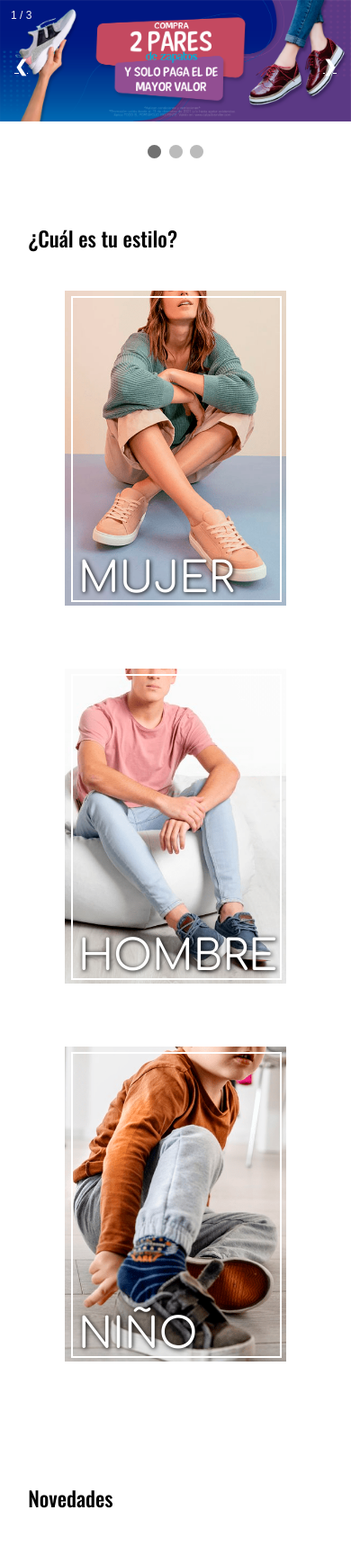
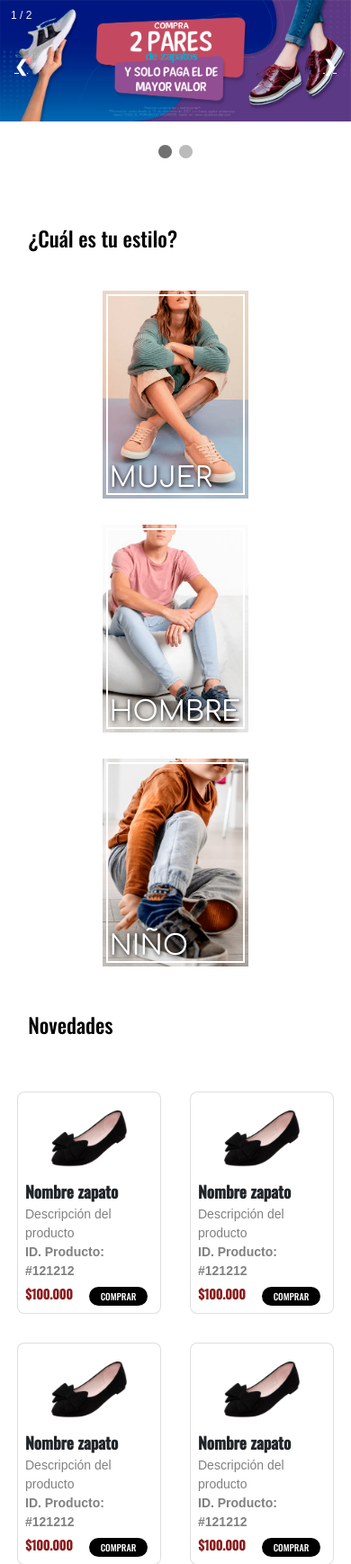
Before and after one commit to oscarloaiza666/Osmiller-Repositorio-2, a PHP site: page /index_2.html in a window 390 px wide. Shown: the part 84-1822 px from the top of the page at 90% size. Run offline with PHP 8.4, Linux system fonts and the light colour scheme.

Commit message:
algunos ajustes de responsive

```diff
--- a/admin.html
+++ b/admin.html
@@ -32,7 +32,7 @@
                         class="fas fa-tags me-2"></i>Productos</a>
                 <a href="#" class="list-group-item list-group-item-action second-text fw-bold"><i
                         class="fas fa-users me-2"></i>Empleados</a>
-                <a href="index.html" class="list-group-item list-group-item-action second-text fw-bold"><i
+                <a href="https://osmiller.herokuapp.com/" class="list-group-item list-group-item-action second-text fw-bold"><i
                         class="fas fa-desktop me-2"></i>Mi sitio web</a>
                 <a href="#" class="list-group-item list-group-item-action second-text fw-bold"><i
                         class="fas fa-wrench me-2"></i>Configuración</a>
--- a/index_2.html
+++ b/index_2.html
@@ -78,21 +78,16 @@
 
   <!-- Full-width images with number and caption text -->
   <div class="mySlides fade">
-    <div class="numbertext">1 / 3</div>
+    <div class="numbertext">1 / 2</div>
     <img src="img/oferta1.png" style="width:100%">
   </div>
 
   <div class="mySlides fade">
-    <div class="numbertext">2 / 3</div>
+    <div class="numbertext">2 / 2</div>
     <img src="img/oferta2.png" style="width:100%">
 
   </div>
 
-  <div class="mySlides fade">
-    <div class="numbertext">3 / 3</div>
-    <img src="img/oferta3.png" style="width:100%">
-
-  </div>
 
   <!-- Next and previous buttons -->
   <a class="prev" onclick="plusSlides(-1)">&#10094;</a>
@@ -104,7 +99,6 @@
 <div style="text-align:center">
   <span class="dot" onclick="currentSlide(1)"></span>
   <span class="dot" onclick="currentSlide(2)"></span>
-  <span class="dot" onclick="currentSlide(3)"></span>
 </div>
 
     <div style="padding: 30px"></div>
--- a/js/main.js
+++ b/js/main.js
@@ -10,7 +10,7 @@ window.onload = function () {
   const navbar_template = `
       <nav class="header-navbar-nav">
         <div class="header-navbar-img">
-          <a href="index.html"
+          <a href="https://osmiller.herokuapp.com/"
             ><img src="img/logoOsmillerSinLetra.png" alt="HOME"
           /></a>
         </div>
@@ -45,7 +45,7 @@ window.onload = function () {
         </div>
       </nav>
       <nav-mobile>
-        <a href="index.html"><img src="img/logoOsmiller.png" alt="HOME" /></a>
+        <a href="https://osmiller.herokuapp.com/"><img src="img/logoOsmiller.png" alt="HOME" /></a>
         <input class="form-control" type="text" placeholder="Buscar" />
         <div class="mobile-nav-buttons">
           <ul class="header-navbar-menu">
--- a/styles/styles.css
+++ b/styles/styles.css
@@ -381,7 +381,7 @@ nav-mobile a {
 @media only screen and (max-width: 450px) {
   .contenedor-imagenes {
     width: 100%;
-    height: 1200px;
+    height: 674px;
     padding-left: 7%;
     padding-right: 7%;
     display: flex;
@@ -390,43 +390,45 @@ nav-mobile a {
 }
 
 .contenedor-div-imagenes {
-    height: 420px;
+  height: 260px;
+  padding-left: 50px;
+  padding-right: 50px;
 }
 
 .contenedor-imagenes-style {
   width: 100%;
-    height: 350px;
+  height: 231px;
   position: relative;
   z-index: 1;
 }
 
 .borde-imagen {
   width: 95.13%;
-    height: 340px;
-    border: 2.5 px solid #ffffff;
+  height: 223px;
+  border: 2.5px solid #ffffff;
   position: relative;
-    top: -694px;
-    left: 7px;
+  top: -461px;
+  left: 4px;
   z-index: 2;
 }
 
 .texto-imagen {
   font-family: "Comfortaa", bold;
-    font-size: 35pt;
+  font-size: 23pt;
   color: rgb(255, 255, 255);
   position: relative;
-    top: -755px;
-    left: 15px;
+  top: -503px;
+  left: 8px;
   z-index: 3;
   text-shadow: 1px 1px 5px black;
 }
 
   .contenedor-imagenes-aux {
     width: 100%;
-    height: 350px;
+    height: 234px;
     border: 0px solid #ffffff;
     position: relative;
-    top: -350px;
+    top: -234px;
     z-index: 4;
   }
 }
```
Also changed, not shown: index.php (+2 -10 lines). Lines whose indentation alone changed are shown as unchanged.
